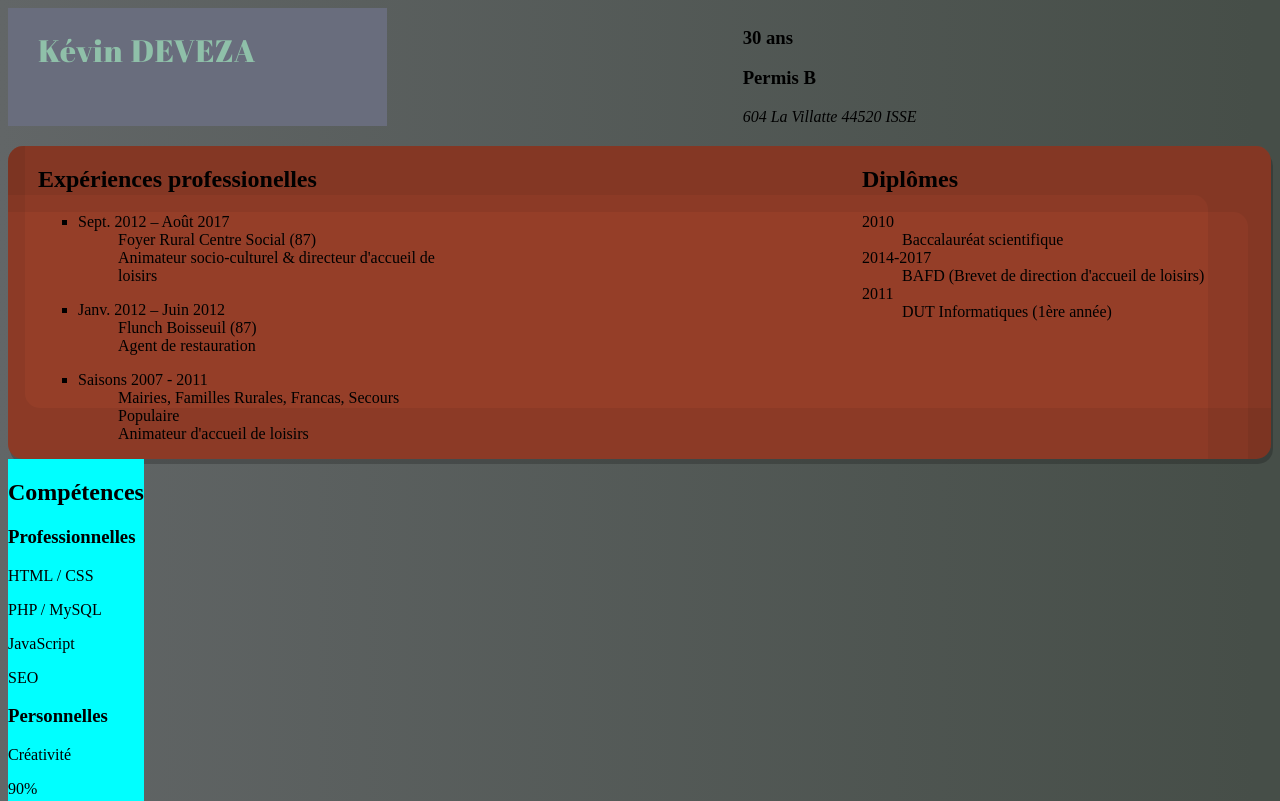
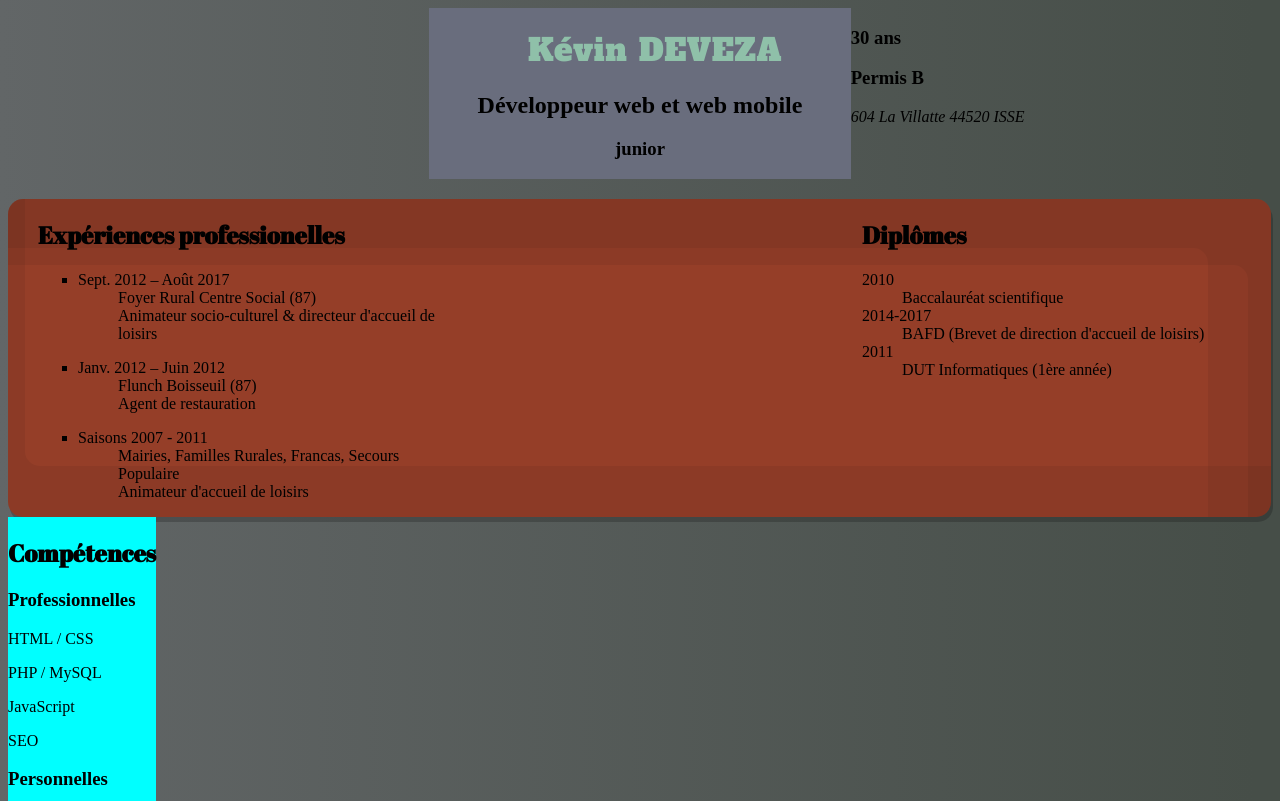
Before and after one commit to KevinDvZ/kevindvz.github.io, a plain HTML site: page index.html in a window 1280 px wide. Shown: the top 801 px of the page. Drawn offline with Linux system fonts and the light colour scheme.

Commit message:
reorgaCSSCentrageHeader

```diff
--- a/cv_deveza.css
+++ b/cv_deveza.css
@@ -1,9 +1,24 @@
+header {
+    display: grid;
+    grid-template-columns: 1fr 1fr 1fr;
+}
+
+#hcol2{
+    background: #696D7D;
+    -moz-background-clip:0.4;
+    text-align: center;
+}
 body{
     background: rgb(2,0,36);
 background: linear-gradient(90deg, rgba(2,0,36,1) 0%, rgba(98,102,103,1) 0%, rgba(70,78,72,1) 98%);
 }
 
 #nomprenom{
+    font-family: 'Alfa Slab One', cursive;
+
+}
+
+.entete{
     font-family: 'Abril Fatface', cursive;
 }
 main {
@@ -38,22 +53,6 @@ box-shadow: -23px 66px rgba(0,0,0,.06) inset,-63px 49px rgba(0,0,0,.06) inset,17
     padding-left: 30px;
   }
 
-  h2{
-
-  }
-#row1 {
-    display: grid;
-    grid-template-columns: 30% auto auto;
-}
-
-#column1 {
-    background: #696D7D;
-    -moz-background-clip:0.4;
-}
-
-#column3 {
-
-}
 
 
 section{
@@ -69,3 +68,7 @@ li{
 background-color: aqua;
 float: left;
 }
+
+aside {
+    float: left;
+}
--- a/index.html
+++ b/index.html
@@ -1,20 +1,23 @@
 <!DOCTYPE html>
 <html>
 <head>
-    <title>DEVEZA Kevin - CV</title>
+    <title id="nomprenom">DEVEZA Kevin - CV</title>
         <meta charset="utf-8" />
         <!--Insertion des balises meta-->
         <meta name="description" contents="CV de Kévin DEVEZA, développeur web  et web mobile junior."/>
         <link rel="stylesheet" href="cv_deveza.css" />
+        <link href="https://fonts.googleapis.com/css2?family=Alfa+Slab+One&display=swap" rel="stylesheet">
         <link href="https://fonts.googleapis.com/css2?family=Abril+Fatface&display=swap" rel="stylesheet">
 </head>
     <header>
-        <div id="row1">
-                <div id="column1">
-                    <h1 id="nomprenom">Kévin DEVEZA</h1>
-                </div>
 
-            <div id="column2">
+            <div id="hcol1">
+            </div>
+
+            <div id="hcol2">
+                <h1 id="nomprenom">Kévin DEVEZA</h1>
+                <h2 id="metier">Développeur web et web mobile</h2>
+                <h3 id="junior">junior</h3>
             </div>
 
             <div id="column3">
@@ -24,11 +27,11 @@
                 <address>604 La Villatte 44520 ISSE</address>
                 </article>
             </div>
-        </div>
+
     </header>
 <main>
 <nav>
-    <h2>Expériences professionelles</h2>
+    <h2 class="entete">Expériences professionelles</h2>
     <ul>
         <li>
             <dl>
@@ -55,7 +58,7 @@
 </nav>
 <section id="grid_vide"></section>
 <section id="diplomes">
-    <h2>Diplômes</h2>
+    <h2 class="entete">Diplômes</h2>
     <dl>
         <dt>2010</dt>
         <dd>Baccalauréat scientifique</dd>
@@ -70,7 +73,7 @@
 </main>
 <aside>
     <section id="competences">
-        <h2>Compétences</h2>
+        <h2 class="entete">Compétences</h2>
                 <h3 class="h3gauche">Professionnelles</h3>
                 <div class="comp">
                     <p>HTML / CSS</p>
```
